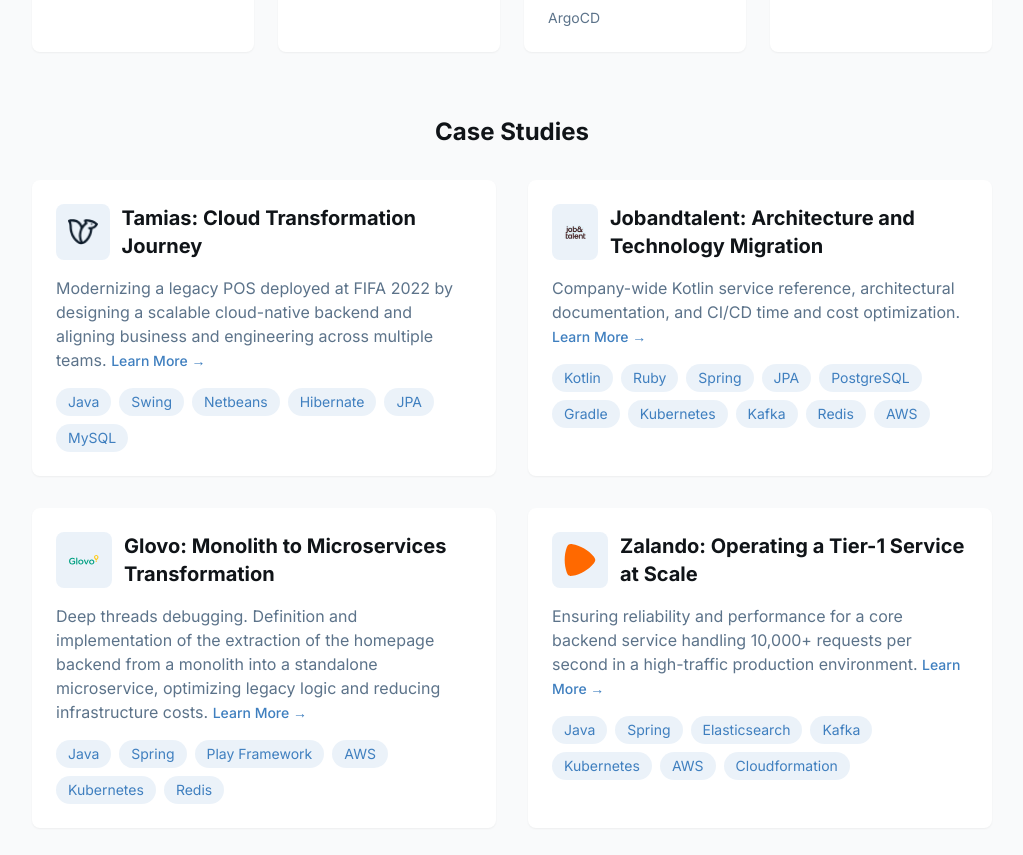
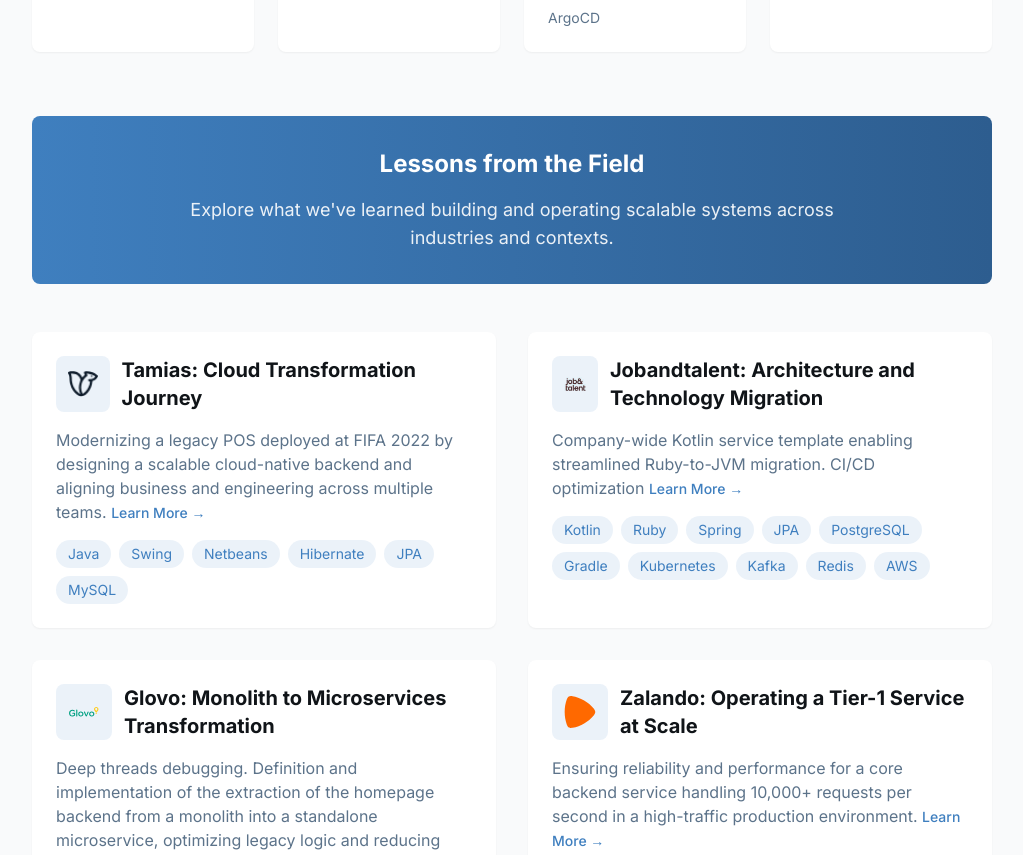
Before and after one commit to memoria-io/memoria-io.github.io, a Vue app: page /engineering in a window 1280 px wide. Shown: the part 1268-2123 px from the top of the page, without its empty margins (128-1151 px from the left). Built offline with nearby package versions, Linux system fonts and the light colour scheme.

Commit message:
Glovo case

```diff
--- a/public/config.json
+++ b/public/config.json
@@ -64,7 +64,7 @@
         "Redis",
         "AWS"
       ],
-      "excerpt": "Company-wide Kotlin service reference, architectural documentation, and CI/CD time and cost optimization."
+      "excerpt": "Company-wide Kotlin service template enabling streamlined Ruby-to-JVM migration. CI/CD optimization "
     },
     {
       "id": "glovo",
--- a/src/pages/Engineering.vue
+++ b/src/pages/Engineering.vue
@@ -169,9 +169,18 @@
         </div>
       </section>
 
+      <!-- Case studies Transition -->
+      <section class="mb-12 text-center">
+        <div class="bg-gradient-to-r from-[#3f7fbf] to-[#2d5d8f] rounded-lg p-8 text-white">
+          <h2 class="text-2xl font-bold mb-4">Lessons from the Field</h2>
+          <p class="text-lg opacity-90 max-w-2xl mx-auto">
+            Explore what we've learned building and operating scalable systems across industries and contexts.
+          </p>
+        </div>
+      </section>
+
       <!-- Case Studies -->
       <section class="mb-16" id="case-studies">
-        <h2 class="text-[#101418] text-2xl font-bold mb-8 text-center">Case Studies</h2>
         <div class="grid grid-cols-1 md:grid-cols-2 gap-8">
           <div v-for="study in caseStudies" :key="study.id"
                class="bg-white rounded-lg overflow-hidden shadow-sm hover:shadow-md transition-all cursor-pointer"
```
Also changed, not shown: public/case-studies/jobandtalent.md (+12 -10 lines).
